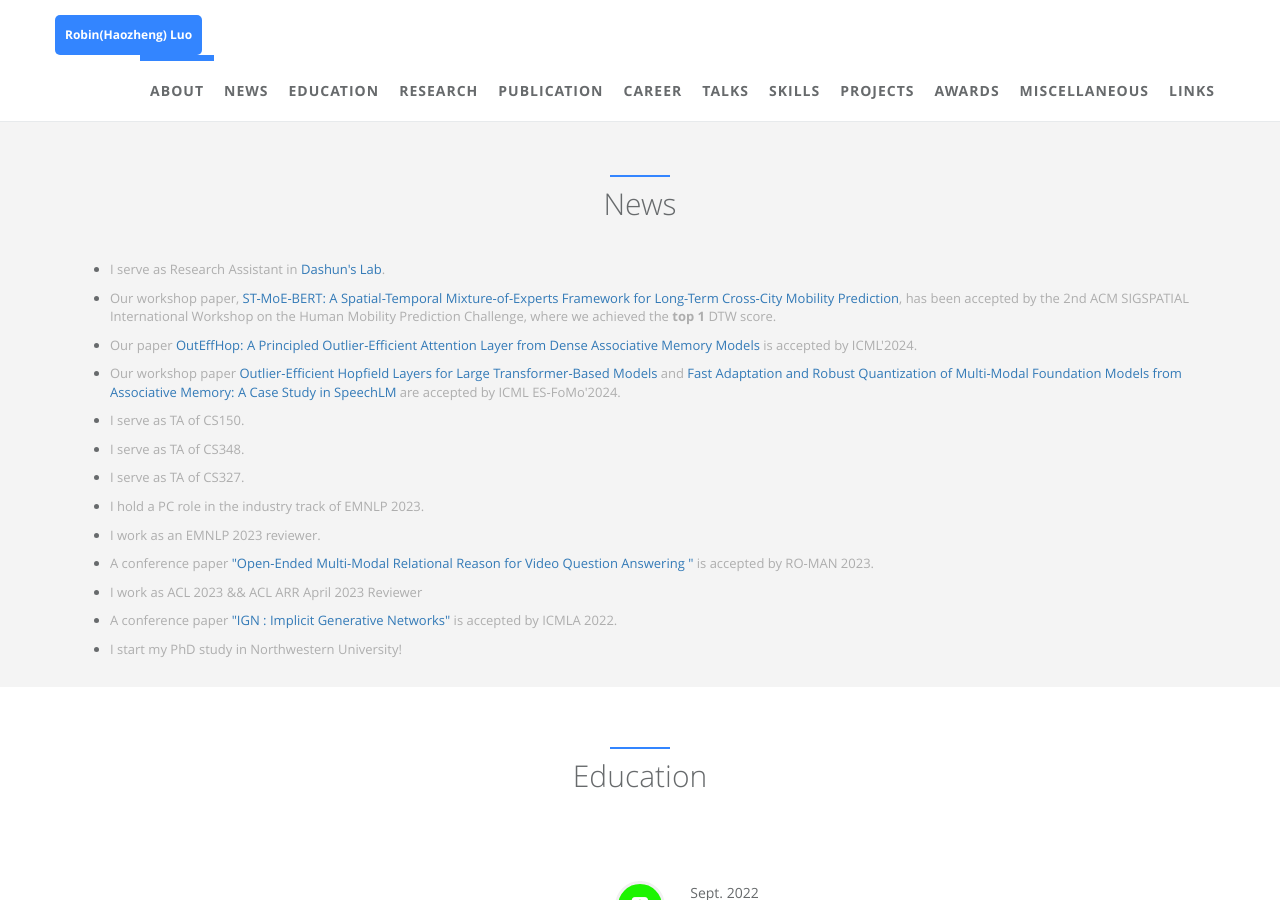
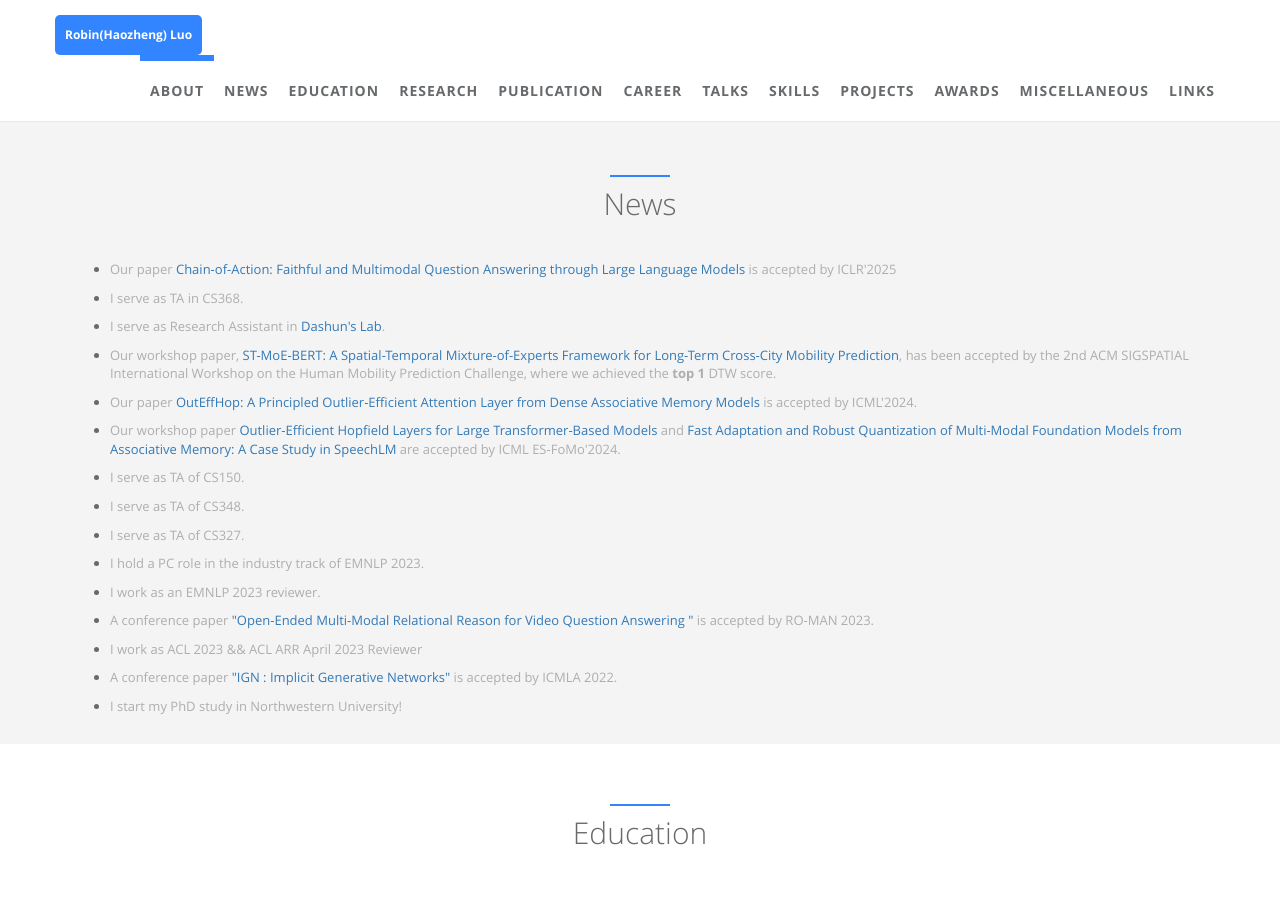
Before and after one commit to robinzixuan/robin.github.io, a Jekyll site: the page built from index.html, in a window 1280 px wide and 900 px high, scrolled down 1342 px. Built offline with Jekyll 4.4.1, drawn with Linux system fonts in a browser that asks for light colours.

Commit message:
Update news.html

```diff
--- a/_includes/sections/news.html
+++ b/_includes/sections/news.html
@@ -7,6 +7,9 @@
   </div>
 
   <ul>
+    <li><p> Our paper <a href="https://openreview.net/forum?id=1BdPHbuimc">Chain-of-Action: Faithful and Multimodal Question Answering through Large Language Models
+</a>  is accepted by ICLR'2025 </p>
+    <li><p> I serve as TA in CS368. </li>
     <li><p> I serve as Research Assistant in <a href="https://www.dashunwang.com/group">Dashun's Lab</a>. </li>
     <li><p> Our workshop paper, <a href="https://arxiv.org/abs/2410.14099v1">ST-MoE-BERT: A Spatial-Temporal Mixture-of-Experts Framework for Long-Term Cross-City Mobility Prediction</a>, has been accepted by the 2nd ACM SIGSPATIAL International Workshop on the Human Mobility Prediction Challenge, where we achieved the <b>top 1</b> DTW score.
   </p>
```
